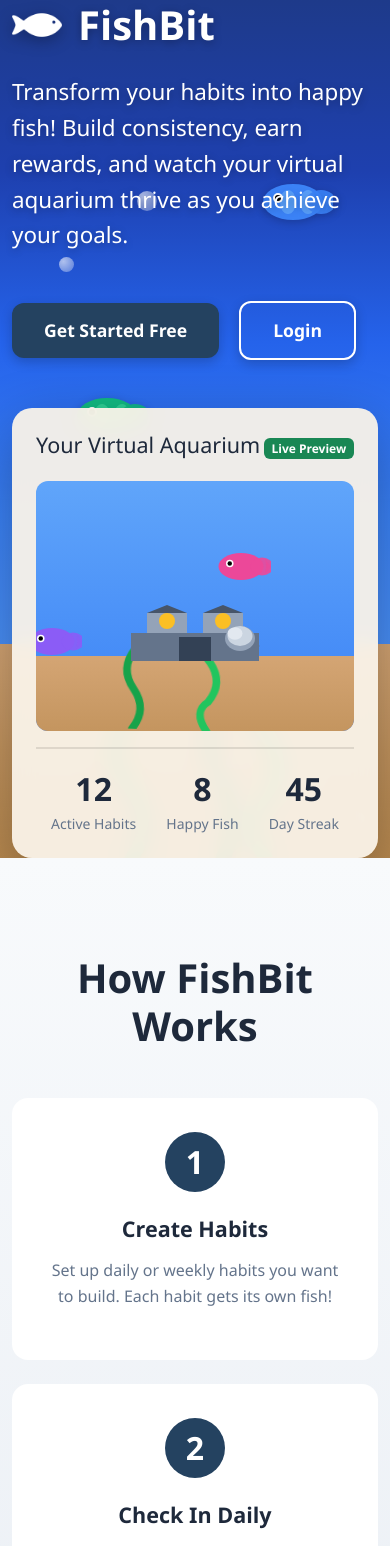
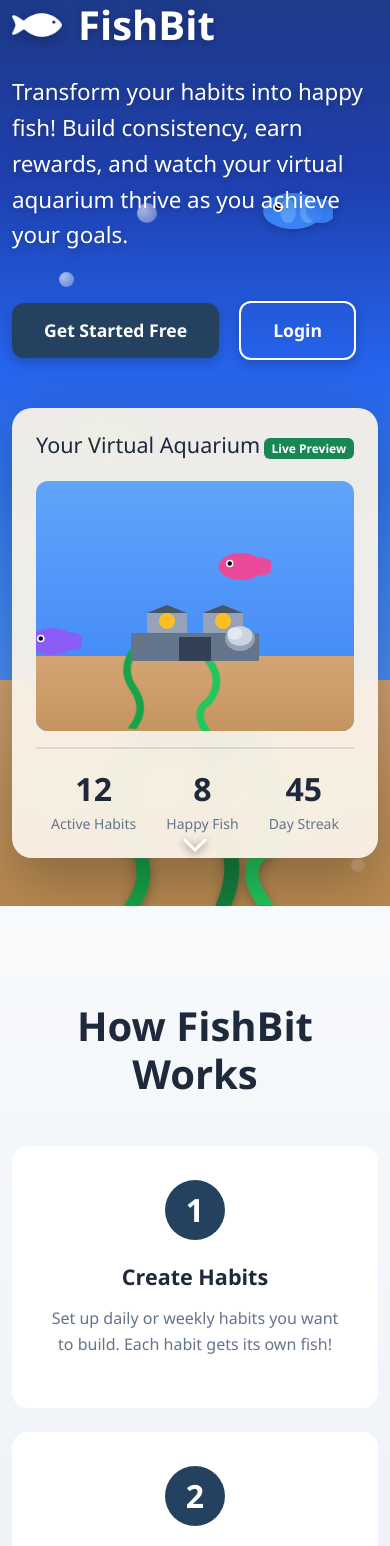
Before and after one commit to Rotocli/WAD2Project, a Vue app in the folder fishbit/: page / in a window 390 px wide. Shown: the top 1546 px of the page. Built offline with nearby package versions, Linux system fonts and the light colour scheme; no server answers.

Commit message:
updated homeview

```diff
--- a/fishbit/src/views/HomeView.vue
+++ b/fishbit/src/views/HomeView.vue
@@ -128,15 +128,25 @@
           </div>
         </div>
       </div>
+
+      <!-- Scroll Indicator Chevrons -->
+      <div class="scroll-indicator">
+        <svg class="chevron-svg" width="40" height="40" viewBox="0 0 40 40">
+          <path d="M 10 15 L 20 25 L 30 15" stroke="white" stroke-width="3" fill="none" stroke-linecap="round" stroke-linejoin="round"/>
+        </svg>
+        <!-- <svg class="chevron-svg" width="40" height="40" viewBox="0 0 40 40">
+          <path d="M 10 15 L 20 25 L 30 15" stroke="white" stroke-width="3" fill="none" stroke-linecap="round" stroke-linejoin="round"/>
+        </svg> -->
+      </div>
     </div>
 
     <!-- Features Section -->
     <div class="features-section">
       <div class="container">
-        <h2 class="section-title text-center mb-5">How FishBit Works</h2>
+        <h2 class="section-title text-center mb-5 scroll-animate">How FishBit Works</h2>
 
         <div class="row g-4">
-          <div class="col-md-3">
+          <div class="col-md-3 scroll-animate" data-delay="0">
             <div class="feature-card">
               <div class="feature-number">1</div>
               <h4>Create Habits</h4>
@@ -144,7 +154,7 @@
             </div>
           </div>
 
-          <div class="col-md-3">
+          <div class="col-md-3 scroll-animate" data-delay="100">
             <div class="feature-card">
               <div class="feature-number">2</div>
               <h4>Check In Daily</h4>
@@ -152,7 +162,7 @@
             </div>
           </div>
 
-          <div class="col-md-3">
+          <div class="col-md-3 scroll-animate" data-delay="200">
             <div class="feature-card">
               <div class="feature-number">3</div>
               <h4>Feed Your Fish</h4>
@@ -160,7 +170,7 @@
             </div>
           </div>
 
-          <div class="col-md-3">
+          <div class="col-md-3 scroll-animate" data-delay="300">
             <div class="feature-card">
               <div class="feature-number">4</div>
               <h4>Level Up</h4>
@@ -175,34 +185,34 @@
     <div class="why-section">
       <div class="container">
         <div class="row align-items-center">
-          <div class="col-lg-6">
+          <div class="col-lg-6 scroll-animate">
             <h2 class="section-title mb-4">Why Gamified Habits Work</h2>
             <p class="section-subtitle mb-4">Research shows that gamification significantly improves habit formation and long-term adherence.</p>
           </div>
 
           <div class="col-lg-6">
             <div class="benefits-grid">
-              <div class="benefit-card">
+              <div class="benefit-card scroll-animate" data-delay="0">
                 <h5>Turn Progress Into Habit</h5>
                 <p>“Gamification uses core game mechanics like challenges, competitions, and rewards to drive motivation and engagement … resulting in deeper engagement.”</p>
                 <div class="benefit-source">“Gamification & Its Impacts: A Comprehensive Guide”</div>
               </div>
 
-              <div class="benefit-card">
+              <div class="benefit-card scroll-animate" data-delay="100">
                 <h5>Motivation That Lasts</h5>
                 <p>"Gamification can provide the structure to engage, motivate, and focus … whether they are employees, customers, or communities of interest."</p>
                 <div class="benefit-source">Brian Burke -- Gamify: How Gamification Motivates People to Do Extraordinary Things</div>
               </div>
 
-              <div class="benefit-card">
+              <div class="benefit-card scroll-animate" data-delay="200">
                 <h5>Engagement Through Feeling Smart</h5>
                 <p>"People do not take actions that are necessarily the most economical, but actions that make them feel the smartest."</p>
                 <div class="benefit-source">Yu-Kai Chou -- Actionable Gamification: Beyond Points, Badges & Leaderboards</div>
               </div>
 
-              <div class="benefit-card">
+              <div class="benefit-card scroll-animate" data-delay="300">
                 <h5>Feedback Fuels Long-Term Use</h5>
-                <p>“Gamification is positively associated with … experiences of affective feedback … which are strongly associated with user perceived benefits and continued use intentions.”</p>
+                <p>"Gamification is positively associated with … experiences of affective feedback … which are strongly associated with user perceived benefits and continued use intentions."</p>
                 <div class="benefit-source">S. Loijas et al., study in International Journal of Information Management</div>
               </div>
             </div>
@@ -213,7 +223,7 @@
 
     <!-- Final CTA Section -->
     <div class="final-cta-section">
-      <div class="container text-center">
+      <div class="container text-center scroll-animate">
         <h2 class="display-4 fw-bold text-white mb-4">Ready to Transform Your Habits?</h2>
         <p class="lead text-white mb-5">Join thousands of users building better habits with FishBit today!</p>
         <button @click="openRegister" class="btn btn-lg btn-light btn-cta-large">
@@ -534,7 +544,36 @@ onMounted(() => {
   if (userStore.isAuthenticated) {
     router.push('/dashboard')
   }
+
+  // Initialize scroll animations
+  initScrollAnimations()
 })
+
+function initScrollAnimations() {
+  const observerOptions = {
+    root: null,
+    rootMargin: '0px',
+    threshold: 0.1
+  }
+
+  const observer = new IntersectionObserver((entries) => {
+    entries.forEach(entry => {
+      if (entry.isIntersecting) {
+        // Element is visible - add animation (only once, don't remove on scroll up)
+        const delay = entry.target.dataset.delay || 0
+        setTimeout(() => {
+          entry.target.classList.add('is-visible')
+        }, delay)
+        // Stop observing once animated
+        observer.unobserve(entry.target)
+      }
+    })
+  }, observerOptions)
+
+  // Observe all elements with scroll-animate class
+  const animatedElements = document.querySelectorAll('.scroll-animate')
+  animatedElements.forEach(el => observer.observe(el))
+}
 </script>
 
 <style scoped>
@@ -1332,6 +1371,56 @@ onMounted(() => {
   text-decoration: underline;
 }
 
+/* Scroll Indicator Chevrons */
+.scroll-indicator {
+  position: absolute;
+  bottom: 40px;
+  left: 50%;
+  transform: translateX(-50%);
+  display: flex;
+  flex-direction: column;
+  align-items: center;
+  gap: -10px;
+  z-index: 9999;
+  pointer-events: none;
+}
+
+.chevron-svg {
+  filter: drop-shadow(0 2px 4px rgba(0, 0, 0, 0.6));
+  animation: chevron-float 2s ease-in-out infinite;
+}
+
+.chevron-svg:nth-child(1) {
+  animation-delay: 0s;
+}
+
+.chevron-svg:nth-child(2) {
+  animation-delay: 0.2s;
+}
+
+@keyframes chevron-float {
+  0%, 100% {
+    opacity: 0;
+    transform: translateY(-10px);
+  }
+  50% {
+    opacity: 1;
+    transform: translateY(0);
+  }
+}
+
+/* Scroll Animations */
+.scroll-animate {
+  opacity: 0;
+  transform: translateY(50px);
+  transition: opacity 0.6s ease-out, transform 0.6s ease-out;
+}
+
+.scroll-animate.is-visible {
+  opacity: 1;
+  transform: translateY(0);
+}
+
 /* Responsive */
 @media (max-width: 992px) {
   .hero-content h1 {
@@ -1345,6 +1434,7 @@ onMounted(() => {
 
   .preview-card {
     margin-top: 3rem;
+    margin-bottom: 3rem;
   }
 }
 
```
